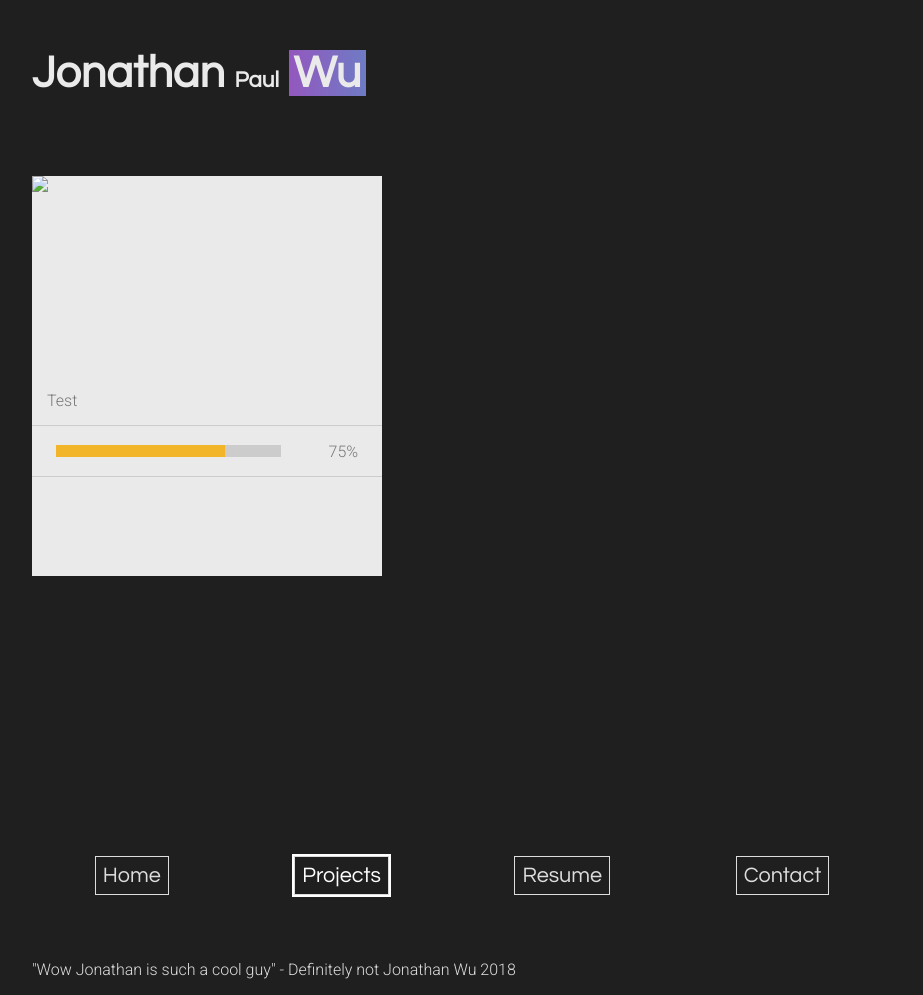
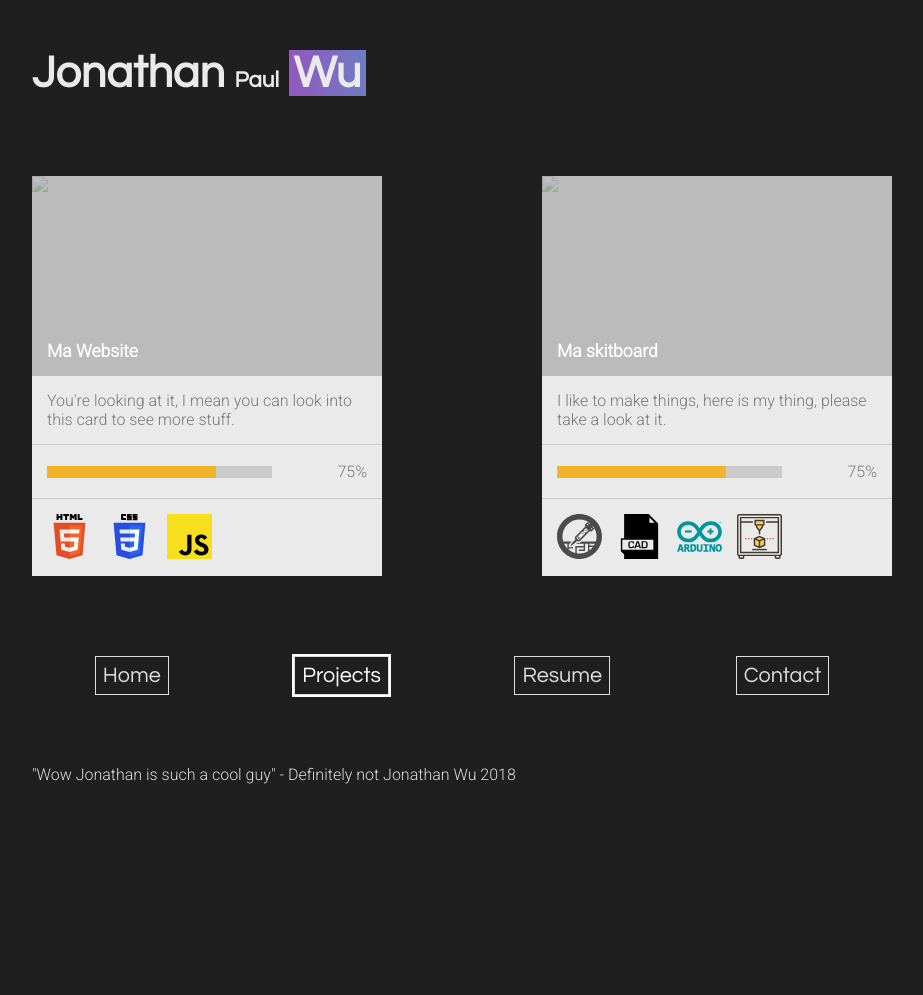
Before and after one commit to wuwica/personalwebsite, a PHP site: page / in a window 1280 px wide, after a click on "Projects". Shown: the whole page, without its empty margins (178-1101 px from the left). After the commit the page ends 784 px from the top, so only its background shows below. Run offline with PHP 8.4, Linux system fonts and the light colour scheme; some libraries are stand-ins or nearby versions.

Commit message:
fixing up the format to the cards
todo - tooltips for the cards

```diff
--- a/index.html
+++ b/index.html
@@ -39,12 +39,15 @@
 
             </div>
             <div id="project-content" class="tab hidden">
-                <div id=fake>
+
                 <div class="project-card">
                     <div class="project-image"><img class="image-cover" src="http://via.placeholder.com/350x200">
+                        <div class="image-overlay">
+                            <div class="image-title">Ma Website</div>
                         </div>
-                        <div class="project-description">
-                            Test
+
+                    </div>
+                    <div class="project-description"> You're looking at it, I mean you can look into this card to see more stuff.
                     </div>
                     <div class="progress-bar-container">
                         <div class="progress-bar">
@@ -52,7 +55,32 @@
                         </div>
                         <div class="percentage">75%</div>
                     </div>
-                        <div class="project-skills"></div>
+                    <div class="project-skills">
+                        <img class="skill" src="imgs/skill-icons/html-5.svg">
+                        <img class="skill" src="imgs/skill-icons/css-3.svg">
+                        <img class="skill" src="imgs/skill-icons/javascript.svg">
+                    </div>
+                </div>
+                <div class="project-card">
+                    <div class="project-image"><img class="image-cover" src="http://via.placeholder.com/350x200">
+                        <div class="image-overlay">
+                            <div class="image-title">Ma skitboard</div>
+                        </div>
+
+                    </div>
+                    <div class="project-description"> I like to make things, here is my thing, please take a look at it.
+                    </div>
+                    <div class="progress-bar-container">
+                        <div class="progress-bar">
+                            <div class="bar-fill" style="width:75%"></div>
+                        </div>
+                        <div class="percentage">75%</div>
+                    </div>
+                    <div class="project-skills">
+                        <img class="skill" src="imgs/skill-icons/solder.svg">
+                        <img class="skill" src="imgs/skill-icons/cad.svg">
+                        <img class="skill" src="imgs/skill-icons/arduino.svg">
+                        <img class="skill" src="imgs/skill-icons/3d-printer.svg">
                     </div>
                 </div>
             </div>
--- a/mainSheet.css
+++ b/mainSheet.css
@@ -284,6 +284,11 @@ input:focus~.highlight {
     visibility: hidden;
 }
 
+#project-content{
+    display: flex;
+    justify-content: space-between;
+}
+
 .project-card {
     color: #777;
     font-family: "Roboto", sans-serif;
@@ -292,38 +297,73 @@ input:focus~.highlight {
     background: var(--title-text-colour);
 }
 
+.image-overlay {
+    position: absolute;
+    width: 100%;
+    height: 100%;
+    top: 50%;
+    left: 50%;
+    transform: translate(-50%, -50%);
+    -ms-transform: translate(-50%, -50%);
+    background-color: rgba(0, 0, 0, 0.2) ;
+
+}
+
 .project-image {
+    position: relative;
     height: 200px;
+    width: 100%;
+}
+
+.image-title {
+    position: absolute;
+    bottom:0px;
+    margin: 15px;
+    color: white;
+    font-size: 1.1em;
+    font-weight: 600;
 }
 
 .project-description {
     padding: 15px;
+    word-wrap: break-word;
     border-bottom: 1px solid #ccc;
 }
 
 .progress-bar-container {
     display: flex;
-    height: 50px;
+    padding: 17px 15px;
     border-bottom: 1px solid #ccc;
-    justify-content: space-around;
+    justify-content: space-between;
     align-items: center;
 }
-.image-cover{
+
+.image-cover {
     object-fit: cover;
+    opacity: .3;
+    z-index: 10;
 }
-.progress-bar{
+
+.progress-bar {
     width: 225px;
     background: #ccc;
     height: 12px;
 }
 
-.bar-fill{
+.bar-fill {
     height: 100%;
     background: var(--theme-yellow);
 }
 
-.project-skills{
+.project-skills {
     display: flex;
+    padding: 15px 0px;
+}
+
+.skill{
+    height: 45px;
+    width: 45px;
+    margin-left: 15px;
 }
 
 @keyframes hideContent {
```
Also changed, not shown: imgs/skill-icons/3d-printer.svg (added), imgs/skill-icons/arduino.svg (added), imgs/skill-icons/c++.svg (added), imgs/skill-icons/c.svg (added), imgs/skill-icons/cad.svg (added), imgs/skill-icons/circuit.svg (added), imgs/skill-icons/css-3.svg (added), imgs/skill-icons/html-5.svg (added), imgs/skill-icons/java.svg (added), imgs/skill-icons/javascript.svg (added), imgs/skill-icons/mysql.svg (renamed from imgs/mysql.svg), imgs/skill-icons/python.svg (added), imgs/skill-icons/solder.svg (added), imgs/skill-icons/swift.svg (added). Lines whose indentation alone changed are shown as unchanged.
